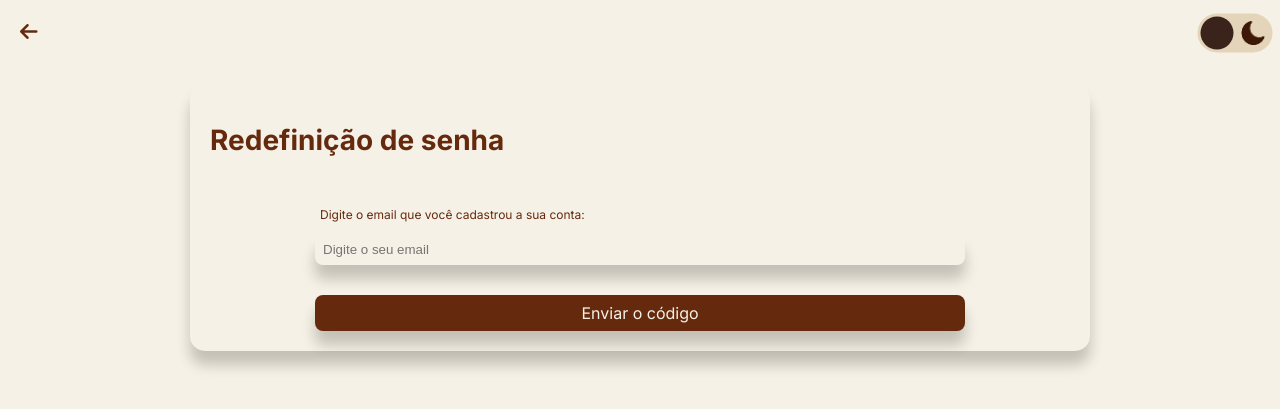
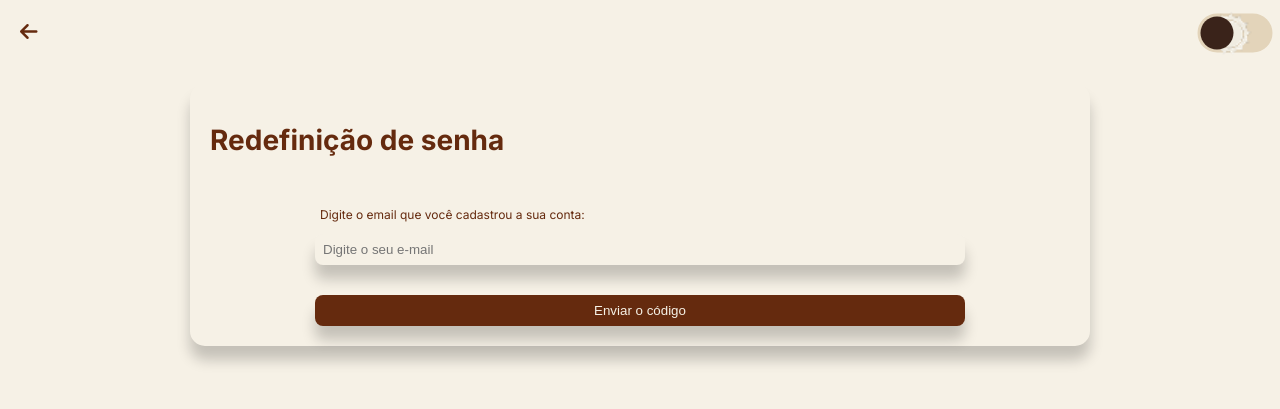
Before and after one commit to YuriIce22/CantinasCarvalho, a Flask app: page /esqueceuSenha in a window 1280 px wide. Shown: the top 409 px of the page. Run offline with Flask 3, Linux system fonts and the light colour scheme; parts of the project's set-up code (start-up, migrations or seed data) failed here and were passed over.

Commit message:
feat: implementação da recuperação de senha via e-mail

```diff
--- a/cantinas_carvalho/models.py
+++ b/cantinas_carvalho/models.py
@@ -171,6 +171,7 @@ class ItemCardapio(db.Model):
     disponivel = db.Column(db.Boolean, default=True)
     quantidade_estoque = db.Column(db.Integer, default=0)
     atualizado_em = db.Column(db.DateTime, default=lambda: datetime.now(timezone.utc))
+    imagem = db.Column(db.String(255))
 
     @validates('preco')
     def validar_preco(self, key, value):
--- a/cantinas_carvalho/routes.py
+++ b/cantinas_carvalho/routes.py
@@ -130,33 +130,116 @@ def login():
 
     return render_template('login.html', form=login_form)
 
-@app.route('/esqueceuSenha', methods=['GET', 'POST']) # Aceita GET para abrir a página
+# =========================
+# REDEFINIR SENHA
+# =========================
+
+@app.route('/esqueceuSenha', methods=['GET', 'POST'])
 def esqueceuSenha():
+
+    etapa = session.get('etapa', 'email')
+
+    # ======================
+    # ETAPA EMAIL
+    # ======================
+
     if request.method == 'POST':
-        email_usuario = request.form.get('email')
-        usuario = Usuario.query.filter_by(email=email_usuario).first()
 
-        if usuario:
-            codigo = str(random.randint(1000, 9999))
-            session['codigo'] = codigo
-            session['email_usuario'] = usuario.id_usuario
+        # ENVIAR EMAIL
 
-            # Lógica de envio de e-mail (mantenha como estava)
-            email_mensagem = Message(
-                subject='Recuperação de Senha | Cantinas Carvalho',
-                sender=app.config['MAIL_USERNAME'],
-                recipients=[email_usuario]
-            )
-            email_mensagem.body = f"Olá, {usuario.nome}! Seu código de verificação é: {codigo}"
-            mail.send(email_mensagem)
+        if 'enviar_email' in request.form:
 
-            return "E-mail enviado com sucesso!"
-        else:
-            return "Este e-mail não está cadastrado!", 404
+            email = request.form.get('email')
 
-    # Se o método for GET (clicou no link), ele apenas abre a página
-    return render_template('RedefinirSenha.html')
+            usuario = Usuario.query.filter_by(email=email).first()
 
+            if usuario:
+
+                codigo = str(random.randint(1000, 9999))
+
+                session['codigo'] = codigo
+                session['usuario_id'] = usuario.id_usuario
+                session['etapa'] = 'codigo'
+
+                email_msg = Message(
+
+                    subject='Recuperação de Senha',
+
+                    sender=app.config['MAIL_USERNAME'],
+
+                    recipients=[email]
+                )
+
+                email_msg.body = f'''
+                    Seu código é:
+
+                    {codigo}
+                '''
+
+                mail.send(email_msg)
+
+                etapa = 'codigo'
+
+            else:
+
+                flash('E-mail não encontrado!')
+
+        # ======================
+        # VALIDAR CODIGO
+        # ======================
+
+        elif 'verificar_codigo' in request.form:
+
+            codigo_digitado = request.form.get('codigo')
+
+            if codigo_digitado == session.get('codigo'):
+
+                session['etapa'] = 'nova_senha'
+
+                etapa = 'nova_senha'
+
+            else:
+
+                flash('Código inválido!')
+
+                etapa = 'codigo'
+
+        # ======================
+        # NOVA SENHA
+        # ======================
+
+        elif 'alterar_senha' in request.form:
+
+            senha = request.form.get('senha')
+
+            confirmar = request.form.get('confirmar')
+
+            if senha != confirmar:
+
+                flash('As senhas não coincidem!')
+
+                etapa = 'nova_senha'
+
+            else:
+
+                usuario = Usuario.query.get(
+                    session.get('usuario_id')
+                )
+
+                usuario.senha_hash = generate_password_hash(senha)
+
+                db.session.commit()
+
+                session.clear()
+
+                flash('Senha alterada com sucesso!')
+
+                return redirect(url_for('login'))
+
+    return render_template(
+        'RedefinirSenha.html',
+        etapa=etapa
+    )
 @app.route('/cardapio')
 def cardapio():
     # Busca todos os itens cadastrados no banco de dados
--- a/cantinas_carvalho/templates/RedefinirSenha.html
+++ b/cantinas_carvalho/templates/RedefinirSenha.html
@@ -6,77 +6,145 @@
     <meta name="viewport" content="width=device-width, initial-scale=1.0">
     <link href="https://fonts.googleapis.com/css2?family=Inter:wght@400;700&display=swap" rel="stylesheet">
     <link rel="stylesheet" href="https://cdnjs.cloudflare.com/ajax/libs/font-awesome/6.5.0/css/all.min.css">
-    <link rel="stylesheet" href="redefinirSenha.css">
+    <link rel="stylesheet" href="{{ url_for('static', filename='css/redefinirSenha.css') }}">
     <title>Cantinas Carvalho | Esqueceu a senha</title>
 </head>
 
 <body>
+
     <header>
+
         <div class="topo">
+
             <a href="/login" class="voltar">
                 <i class="fa-solid fa-arrow-left"></i>
             </a>
 
             <div class="btn">
+
                 <input type="checkbox" class="checkbox" id="botao-tema" />
+
                 <label class="label" for="botao-tema">
-                    <img src="img/sol.png" alt="Sol" class="img-sol">
-                    <img src="img/lua.png" alt="Lua" class="img-lua">
+
+                    <img src="{{ url_for('static', filename='img/sol.png') }}" class="sol">
+                    <im src="{{ url_for('static', filename='img/lua.png') }}" class="lua">
+
                     <div class="indicador"></div>
+
                 </label>
+
             </div>
+
         </div>
+
     </header>
 
+    <!-- ========================= -->
+    <!-- TELA EMAIL -->
+    <!-- ========================= -->
+
+    {% if etapa == 'email' %}
+
     <div class="container" id="redefinir">
+
         <h1>Redefinição de senha</h1>
 
         <p>Digite o email que você cadastrou a sua conta:</p>
-        <input class="email" type="text" placeholder="Digite o seu email" required>
 
-        <a href="" class="botao">Enviar o código</a>
+        <form method="POST">
+
+            <input class="email" type="email" name="email" placeholder="Digite o seu e-mail" required>
+
+            <button type="submit" name="enviar_email" class="botao">
+                Enviar o código
+            </button>
+
+        </form>
+
     </div>
 
-    <div class="container hidden" id="cod">
+    {% endif %}
 
-        <a href="" class="botao-x">X</a>
+    <!-- ========================= -->
+    <!-- TELA CÓDIGO -->
+    <!-- ========================= -->
+
+    {% if etapa == 'codigo' %}
+
+    <div class="container" id="cod">
+
+        <a href="{{ url_for('esqueceuSenha') }}" class="botao-x">
+            X
+        </a>
+
         <h1>Confirmação de código</h1>
-        <div class="codigo">
-            <input type="text" placeholder="X" class="cod" maxlength="1" inputmode="numeric">
-            <input type="text" placeholder="X" class="cod" maxlength="1" inputmode="numeric">
-            <input type="text" placeholder="X" class="cod" maxlength="1" inputmode="numeric">
-            <input type="text" placeholder="X" class="cod" maxlength="1" inputmode="numeric">
 
-        </div>
-        <a href="" class="botaoCodigo">Verificar o código</a>
+        <form method="POST">
+
+            <div class="codigo">
+
+                <input type="text" name="codigo" placeholder="Digite o código" class="cod" maxlength="4" required>
+
+            </div>
+
+            <button type="submit" name="verificar_codigo" class="botaoCodigo">
+                Verificar o código
+            </button>
+
+        </form>
+
     </div>
 
-    <div class="container hidden" id="novaSenha">
+    {% endif %}
 
-        <a href="" class="botao-x">X</a>
+    <!-- ========================= -->
+    <!-- TELA NOVA SENHA -->
+    <!-- ========================= -->
+
+    {% if etapa == 'nova_senha' %}
+
+    <div class="container" id="novaSenha">
+
+        <a href="{{ url_for('esqueceuSenha') }}" class="botao-x">
+            X
+        </a>
+
         <h1>Nova senha</h1>
+
         <h3>Sua nova senha deve conter:</h3>
+
         <ul>
-            <li>Sua senha deve conter ni mínimo 8 caracteres</li>
+            <li>Sua senha deve conter no mínimo 8 caracteres</li>
             <li>Deve incluir pelo menos uma letra maiúscula (A-Z)</li>
             <li>Deve incluir pelo menos uma letra minúscula (a-z)</li>
             <li>Deve conter pelo menos um número (0-9)</li>
-            <li>Deve conter pelo menos um caractere especial (ex: !, @, #, $, %)</li>
-            <li>Evitar usar informações pessoais (nome, data de nascimento, etc)</li>
-            <li>Não utilize senhas fáceis ou sêquencias (ex: 123456, abc123)</li>
+            <li>Deve conter pelo menos um caractere especial (!, @, #, $)</li>
+            <li>Evite usar informações pessoais</li>
+            <li>Não utilize senhas fáceis</li>
             <li>Não utilize senhas já usadas anteriormente</li>
         </ul>
 
-        <p>Nova senha:</p>
-        <input class="email" type="password" placeholder="Digite a sua nova senha" required>
+        <form method="POST">
 
-        <p>Confirme a sua nova senha:</p>
-        <input class="email" type="password" placeholder="Confirme a sua nova senha" required>
+            <p>Nova senha:</p>
+
+            <input class="email" type="password" name="senha" placeholder="Digite a sua nova senha" required>
+
+            <p>Confirme a sua nova senha:</p>
+
+            <input class="email" type="password" name="confirmar" placeholder="Confirme a sua nova senha" required>
+
+            <button type="submit" name="alterar_senha" class="botao">
+                Alterar a senha
+            </button>
+
+        </form>
 
         <a href="" class="botao">Alterar a senha  </a>
     </div>
 
-     <script src="redefinirSenha.js"></script>
+    {% endif %}
+
 </body>
 
 </html>
--- a/cantinas_carvalho/templates/login.html
+++ b/cantinas_carvalho/templates/login.html
@@ -20,7 +20,7 @@ Login
         {{ form.email(id="email", placeholder="Seu e-mail") }}
 
         <label>Senha:</label>
-        {{ form.password(id="senha", placeholder="Sua senha") }}
+        {{ form.senha(id="senha", placeholder="Sua senha") }}
 
         <a id="link" href="#">
             Esqueceu a senha?
```
Also changed, not shown: cantinas_carvalho/forms.py (+13 -6 lines), cantinas_carvalho/static/js/redefinirSenha.js (+141 -14 lines).
